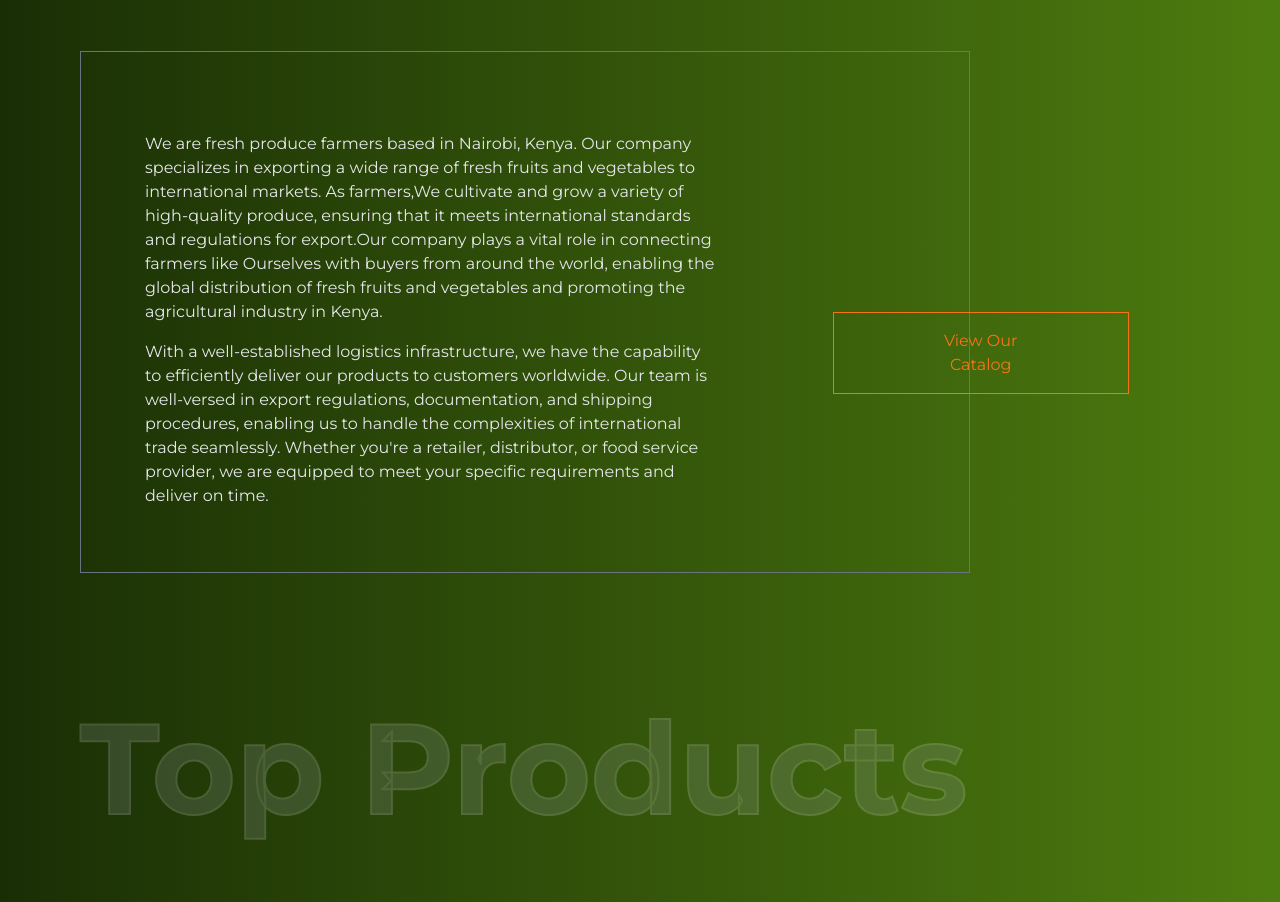
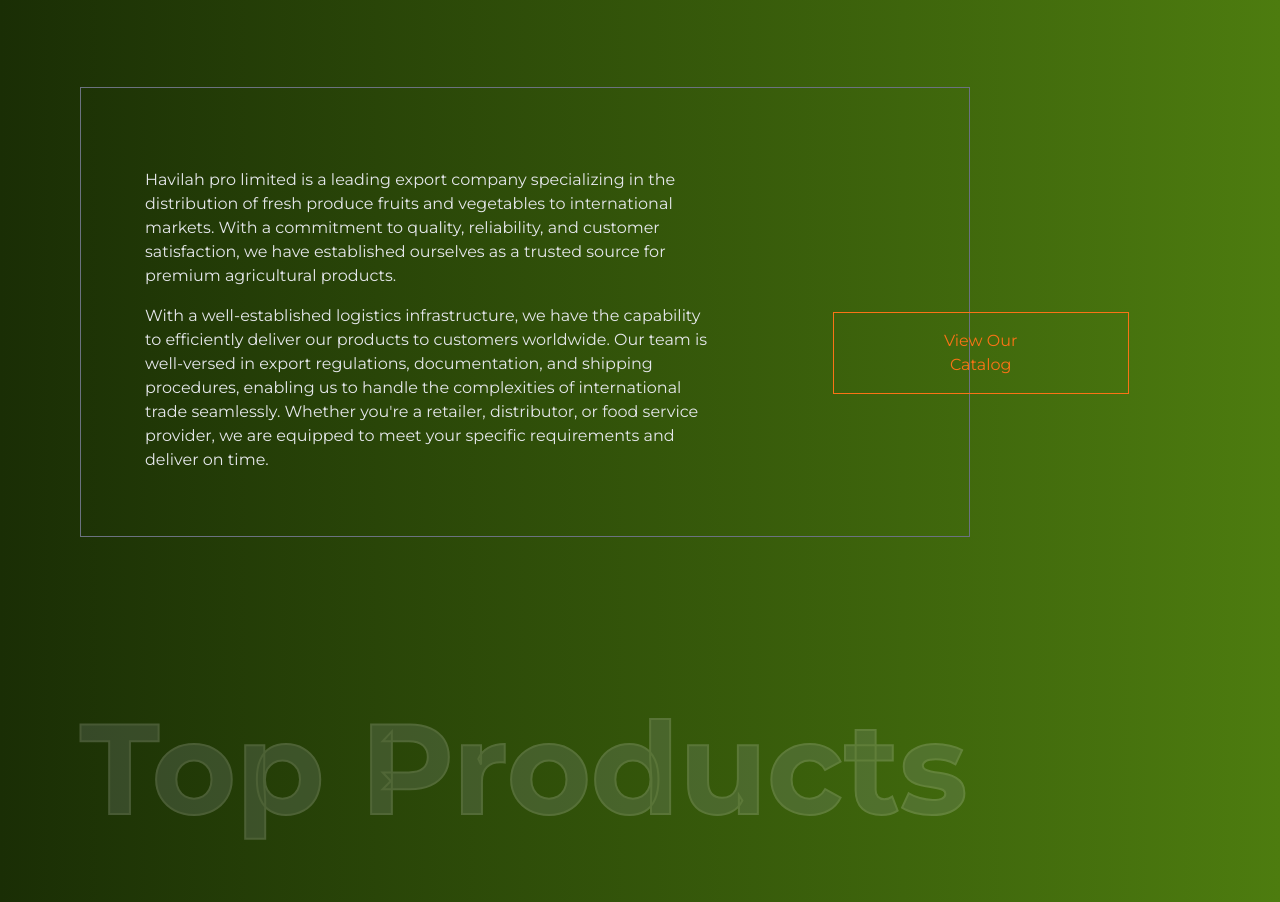
Before and after one commit to mercymwikali/grocery-landing, a Nuxt app: page / in a window 1280 px wide. Shown: the part 1024-1926 px from the top of the page. Built offline with nearby package versions, Linux system fonts and the light colour scheme.

Commit message:
refactor who we are screen

```diff
--- a/pages/index.vue
+++ b/pages/index.vue
@@ -109,7 +109,7 @@
         <div class="md:border md:border-gray-500 relative md:p-[4rem]">
           <div class="company-descripton w-full md:w-3/4">
             <p class="inline-block my-4">
-              We are fresh produce farmers based in Nairobi, Kenya. Our company specializes in exporting a wide range of fresh fruits and vegetables to international markets. As farmers,We cultivate and grow a variety of high-quality produce, ensuring that it meets international standards and regulations for export.Our company plays a vital role in connecting farmers like Ourselves with buyers from around the world, enabling the global distribution of fresh fruits and vegetables and promoting the agricultural industry in Kenya.
+              Havilah pro limited is a leading export company specializing in the distribution of fresh produce fruits and vegetables to international markets. With a commitment to quality, reliability, and customer satisfaction, we have established ourselves as a trusted source for premium agricultural products.
             </p>
             <p>With a well-established logistics infrastructure, we have the capability to efficiently deliver our products to customers worldwide. Our team is well-versed in export regulations, documentation, and shipping procedures, enabling us to handle the complexities of international trade seamlessly. Whether you're a retailer, distributor, or food service provider, we are equipped to meet your specific requirements and deliver on time.</p>
           </div>
```
